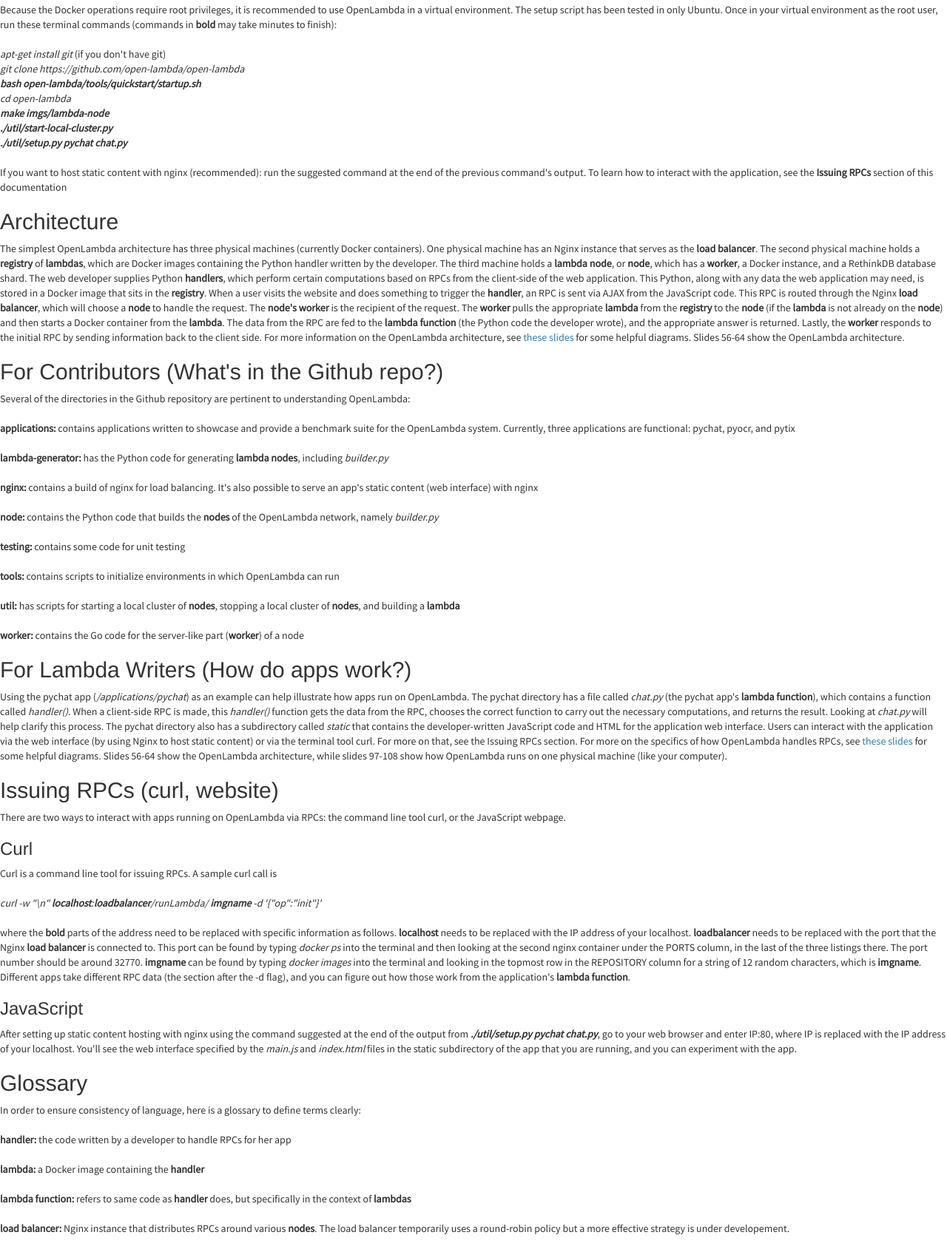
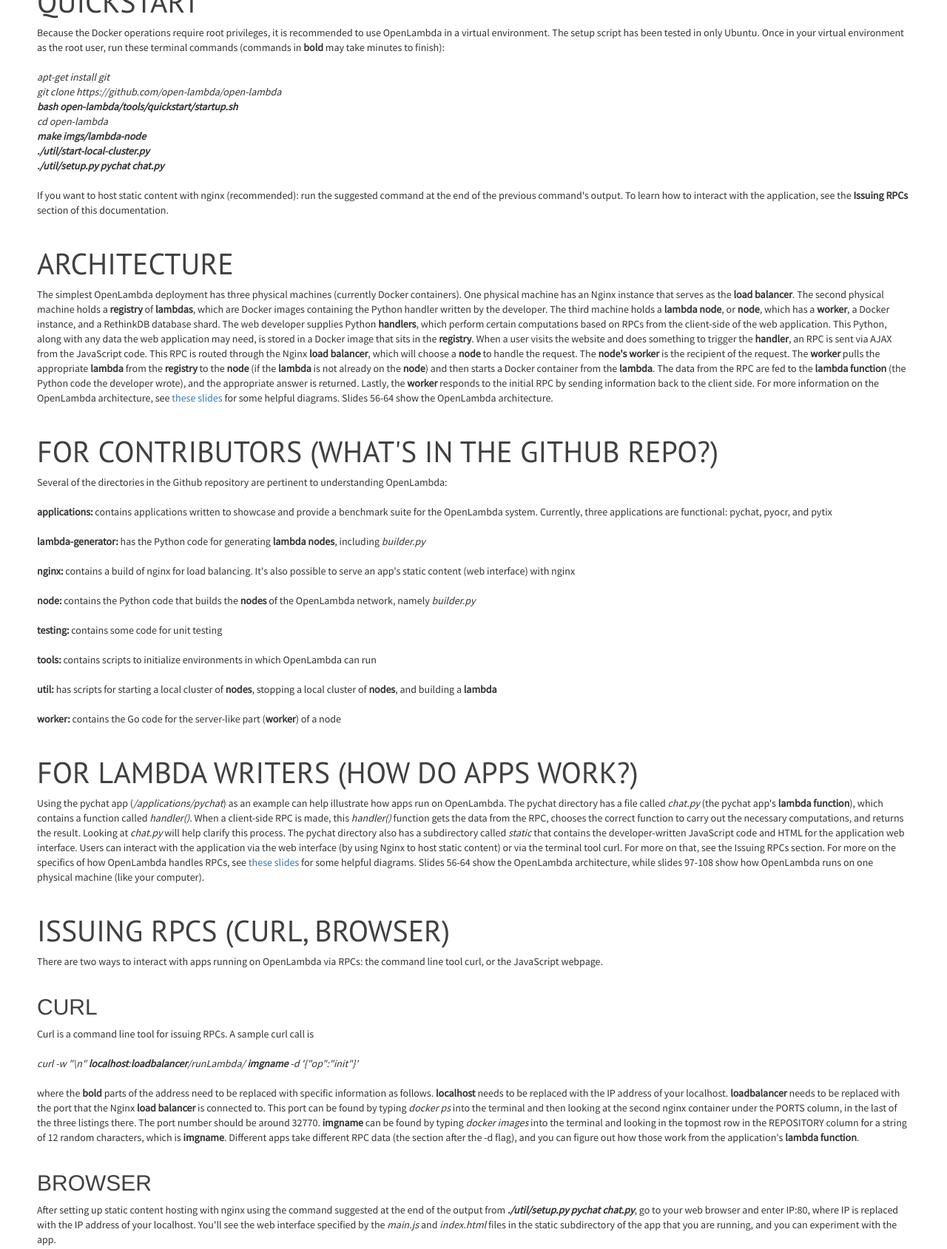
Before and after one commit to open-lambda/website, a plain HTML site: page s3/doc.htm in a window 1280 px wide. Shown: the part 252-1941 px from the top of the page at 74% size. Drawn offline with nearby package versions, Linux system fonts and the light colour scheme; a script that the page names is missing.

Commit message:
formatting and content

```diff
--- a/s3/css/main.css
+++ b/s3/css/main.css
@@ -28,16 +28,15 @@ h1.section {
   font-weight: normal;
   text-transform: uppercase;
   padding-left: 50px;
-  padding-top: 40px;
+  padding-top: 20px;
   font-family: 'PT Sans', sans-serif;
 }
 
 h2.section {
   color: #404040;
-  padding: 50px 0 10px 0;
+  padding-left: 50px;
+  padding-top: 15px;
   font-weight: normal;
-  text-align: center;
-  text-shadow: 2px 2px 8px #A0A0A0;
   text-transform: uppercase;
 }
 
--- a/s3/doc.htm
+++ b/s3/doc.htm
@@ -2,7 +2,7 @@
   <head>
     <title>OpenLambda Project</title>
     <link rel="stylesheet" type="text/css" href="css/main.css">
-    <link rel="stylesheet" href="http://maxcdn.bootstrapcdn.com/bootstrap/3.3.6/css/bootstrap.min.css">
+    <link rel="stylesheet" href="https://maxcdn.bootstrapcdn.com/bootstrap/3.3.6/css/bootstrap.min.css">
     <script src="https://ajax.googleapis.com/ajax/libs/jquery/1.12.2/jquery.min.js"></script>
     <script src="javascript/main.js"></script>
   </head>
@@ -26,13 +26,14 @@
 	</div>
 	<-->
 
-      <h2>Quickstart</h2>
-      <p>Because the Docker operations require root privileges, it is
+    <div class="section">
+      <h1 class="section">Quickstart</h1>
+      <p class="section">Because the Docker operations require root privileges, it is
 	recommended to use OpenLambda in a virtual environment. The setup script
 	has been tested in only Ubuntu. Once in your virtual environment as the
 	root user, run these terminal commands (commands in <b>bold</b> may take
 	minutes to finish): <br><br>
-      <i>apt-get install git</i> (if you don't have git)
+	<i>apt-get install git</i>
 	<br><i>git clone https://github.com/open-lambda/open-lambda</i>
 	<br><i><b>bash open-lambda/tools/quickstart/startup.sh</i></b>
 	<br><i>cd open-lambda</i>
@@ -43,10 +44,10 @@
 	If you want to host static content with nginx (recommended): run the
 	suggested command at the end of the previous command's output. To learn
 	how to interact with the application, see the <b>Issuing RPCs</b> section
-      of this documentation</p>
+	of this documentation.</p>
 
-      <h2>Architecture</h2>
-      <p>The simplest OpenLambda architecture has three physical machines
+      <h1 class="section">Architecture</h1>
+      <p class="section">The simplest OpenLambda deployment has three physical machines
 	(currently Docker containers). One physical machine has an Nginx instance
 	that serves as the  <b>load balancer</b>. The second physical machine
 	holds a <b>registry</b> of <b>lambdas</b>, which are Docker images
@@ -73,8 +74,8 @@
           slides</a> for some helpful diagrams. Slides 56-64 show the
 	OpenLambda architecture.</p>
 
-      <h2>For Contributors (What's in the Github repo?)</h2>
-      <p>Several of the directories in the Github repository are pertinent to
+      <h1 class="section">For Contributors (What's in the Github repo?)</h1>
+      <p class="section">Several of the directories in the Github repository are pertinent to
 	understanding OpenLambda:
 	<br><br><b>applications: </b>contains applications written to showcase
 	and provide a benchmark suite for the OpenLambda system. Currently, three
@@ -94,8 +95,8 @@
 	<br><br><b>worker: </b>contains the Go code for the server-like part
 	(<b>worker</b>) of a node</p>
 
-      <h2>For Lambda Writers (How do apps work?)</h2>
-      <p>Using the pychat app (<i>/applications/pychat</i>) as an example can
+      <h1 class="section">For Lambda Writers (How do apps work?)</h1>
+      <p class="section">Using the pychat app (<i>/applications/pychat</i>) as an example can
 	help illustrate how apps run on OpenLambda. The pychat directory has a
 	file called <i>chat.py</i> (the pychat app's <b>lambda function</b>),
 	which contains a function called <i>handler()</i>. When a client-side RPC
@@ -113,12 +114,12 @@
 	OpenLambda architecture, while slides 97-108 show how OpenLambda runs on
 	one physical machine (like your computer).</p>
 
-      <h2>Issuing RPCs (curl, website)</h2>
-      <p>There are two ways to interact with apps running on OpenLambda via
+      <h1 class="section">Issuing RPCs (curl, browser)</h1>
+      <p class="section">There are two ways to interact with apps running on OpenLambda via
 	RPCs: the command line tool curl, or the JavaScript webpage.</p>
 
-      <h3>Curl</h3>
-      <p>Curl is a command line tool for issuing RPCs. A sample curl call
+      <h2 class="section">Curl</h2>
+      <p class="section">Curl is a command line tool for issuing RPCs. A sample curl call
 	is <br><br> <i>
           curl -w "\n" <b>localhost</b>:<b>loadbalancer</b>/runLambda/
           <b>imgname</b> -d '{"op":"init"}'</i><br><br>where the <b>bold</b>
@@ -137,8 +138,8 @@
 	flag), and you can figure out how those work from the application's
 	<b>lambda function</b>.
       </p>
-      <h3>JavaScript</h3>
-      <p>
+      <h2 class="section">Browser</h2>
+      <p class="section">
 	After setting up static content hosting with nginx using the command
 	suggested at the end of the output from
 	<i><b>./util/setup.py pychat chat.py</b></i>, go to your web
@@ -146,8 +147,11 @@
 	localhost. You'll see the web interface specified by the <i>main.js</i>
 	and <i>index.html</i> files in the static subdirectory of the app that
 	you are running, and you can experiment with the app.</p>
-      <h2>Glossary</h2>
-      <p>In order to ensure consistency of language, here is a glossary to
+
+
+      <!--
+	  <h1 class="section">Glossary</h1>
+      <p class="section">In order to ensure consistency of language, here is a glossary to
 	define terms clearly:
 	<br><br><b>handler: </b>the code written by a developer to handle RPCs
 	for her app
@@ -164,5 +168,7 @@
 	<br><br><b>worker: </b>server-like part of <b>node</b>; receives RPC
 	requests from load balancer, starts appropriate <b>lambda</b>,and sends
 	response to RPC</p>
+      -->
+    </div>
   </body>
 </html>
```
Also changed, not shown: s3/contact.htm (+5 -1 lines), s3/dev.htm (+2 -2 lines), s3/index.htm (+2 -2 lines), s3/javascript/contact.js (+4 -6 lines), s3/news.htm (+1 -1 lines), s3/team.htm (+1 -1 lines). Lines whose indentation alone changed are shown as unchanged.
